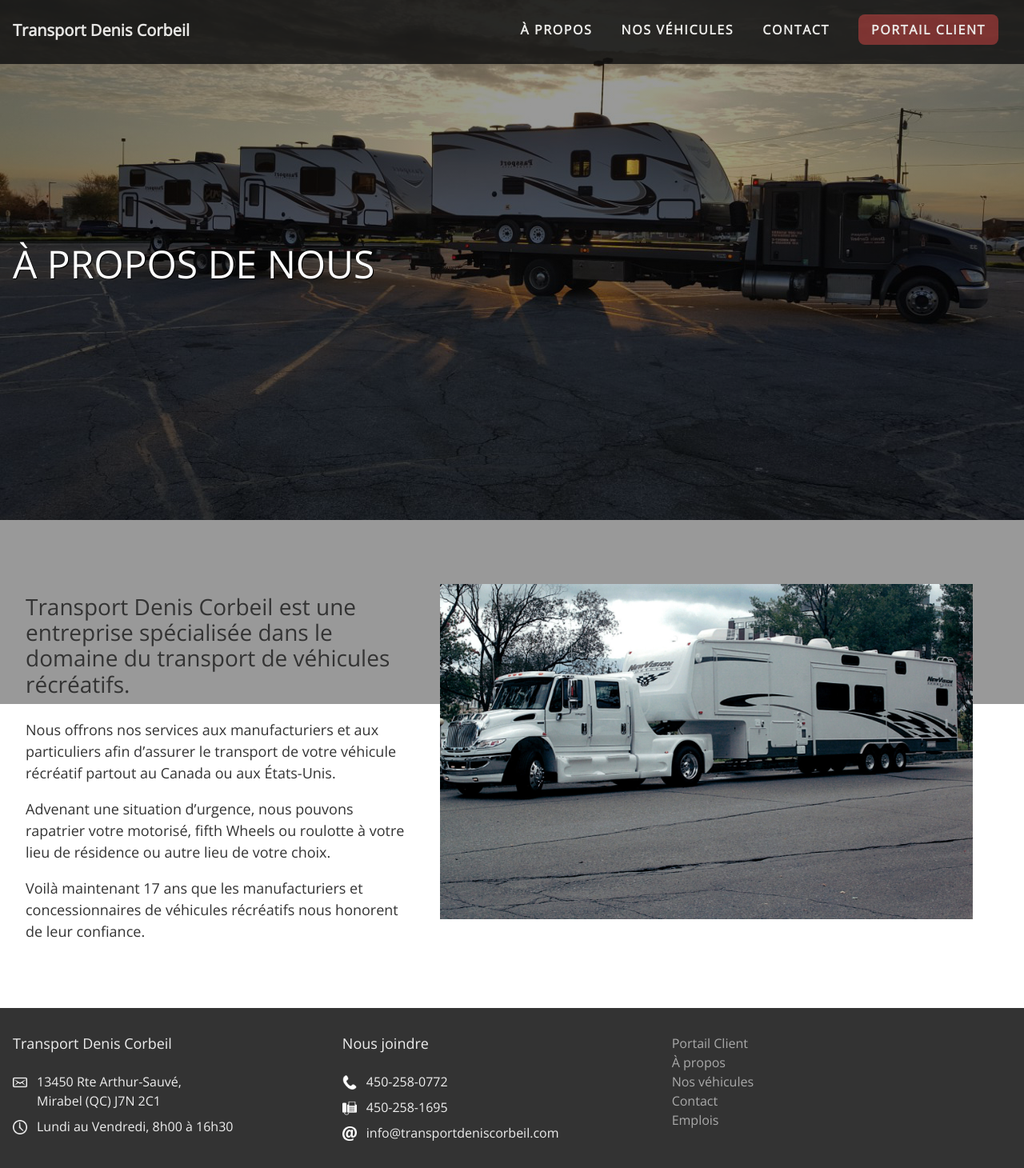
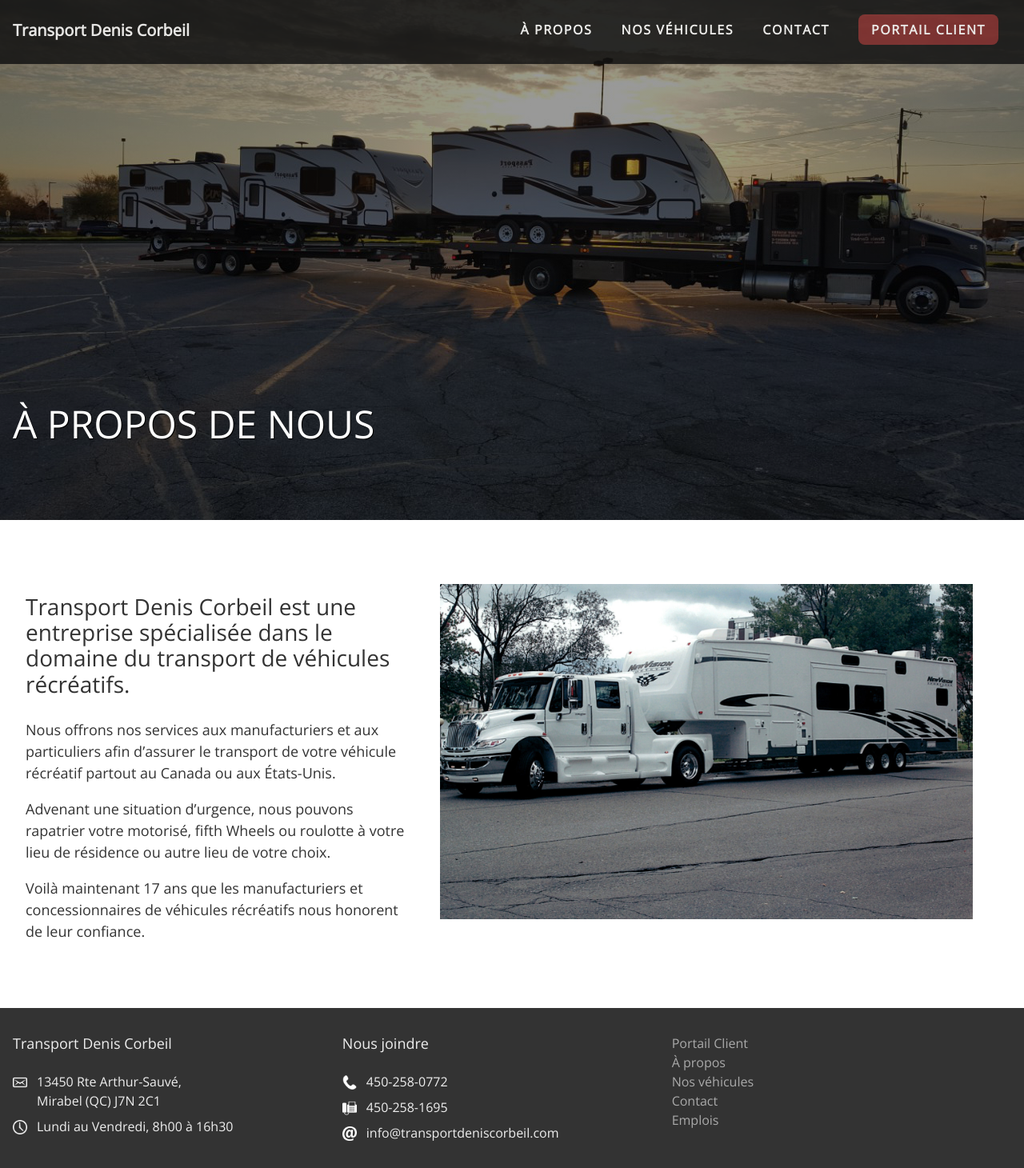
Before and after one commit to ouarez/tdc-jekyll, a Jekyll site: the page built from a-propos.md, in a window 1280 px wide. Shown: the whole page at 80% size. Built offline with Jekyll 4.4.1, drawn with Linux system fonts in a browser that asks for light colours; nearby versions of some CDN libraries; a script that is not in the unit is left out.

```diff
--- a/_layouts/about.html
+++ b/_layouts/about.html
@@ -2,10 +2,10 @@
 layout: page
 ---
 
-<article class="w-40">
+<article class="w-100 w-40-l">
     {{ content }}
 </article>
 
-<div class="w-60 ph4 mv3">
+<div class="w-100 w-60-l ph4 mv3">
   <img src="{{page.image1}}" alt="{{page.title}}"/>
 </div>
--- a/_layouts/home.html
+++ b/_layouts/home.html
@@ -6,8 +6,8 @@
 
 {% include nav.html %}
 
-      <div class="hero w-100 dt vh-100 tc">
-        <div class="dtc v-mid">
+      <div class="hero w-100 dt vh-100 tc pb5">
+        <div class="dtc v-btm">
           <h2 class="ph2 b">{{page.slogan1}}</h2>
           <h3 class="ph2">{{page.slogan2}}</h3>
         </div>
--- a/css/main.scss
+++ b/css/main.scss
@@ -127,7 +127,7 @@
   }
 
   .hero {
-    height:800px;
+    height:570px;
     background:
         /* top, transparent black, faked with gradient */
         linear-gradient(
@@ -146,7 +146,7 @@
       h2 {
         font-size:3em;
         position:absolute;
-        top:150px;
+        top:350px;
       }
     }
   }
```
